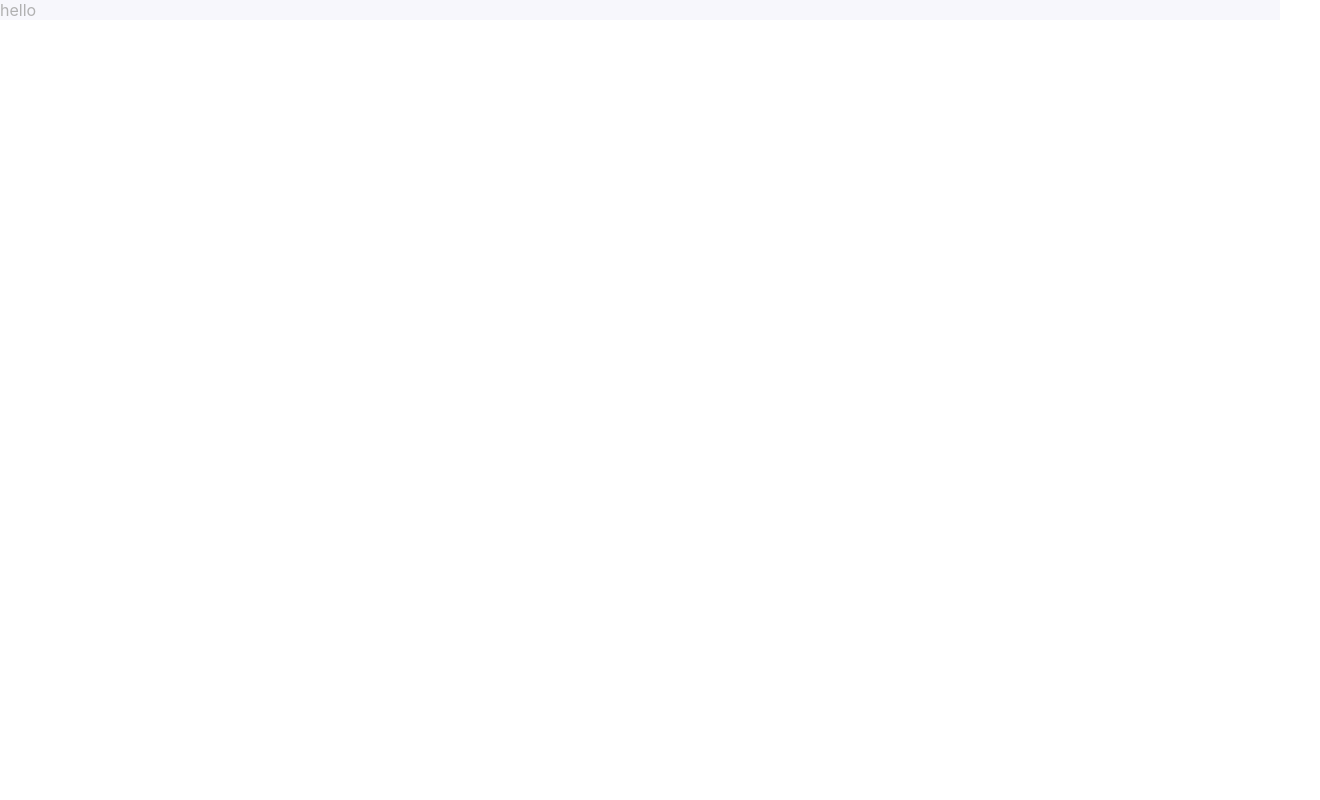
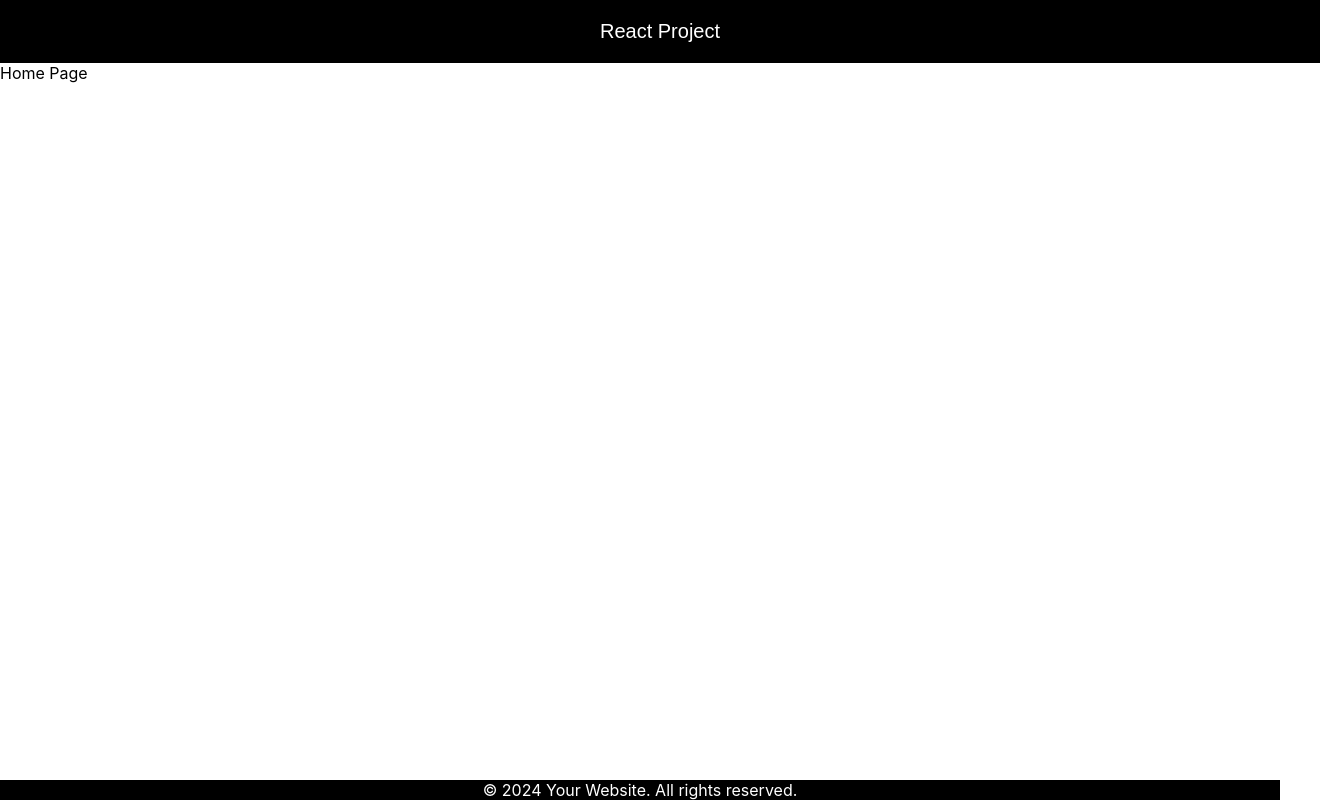
Before and after one commit to venkatgandharv/ReactProject, a React (Create React App) app: page / in a window 1280 px wide. Shown: the whole page, 1320 px wide, since content can reach past the window. Built offline with nearby package versions, Linux system fonts and the light colour scheme.

Commit message:
New changes

```diff
--- a/src/App.js
+++ b/src/App.js
@@ -1,13 +1,17 @@
-import { LoginPage } from './components/LoginPage';
+import React from "react";
+import Header from "./Header";
+import Footer from "./Footer";
+import HomePage from "./components/HomePage";
+// import LoginPage from "./components/LoginPage";
 
 function App() {
+  // You can implement routing logic to switch between login and home pages
   return (
     <div>
-      <header/>
-      <app>
-        <LoginPage/>
-      </app>
-      <footer/>
+      <Header />
+      <HomePage/>
+      {/* or <HomePage /> based on your logic */}
+      <Footer />
     </div>
   );
 }
--- a/src/Footer.js
+++ b/src/Footer.js
@@ -1,12 +1,13 @@
-import React from 'react';
-import "./header.css"
+import React from "react";
+import "./footer.css";
 
 const Footer = () => {
   return (
-    <footer>
-      <p>&copy; 2024 Your Website. All rights reserved.</p>
-      {/* Add other footer content as needed */}
-    </footer>
+    <div>
+      <div className="footer">
+        &copy; 2024 Your Website. All rights reserved.
+      </div>
+    </div>
   );
 };
 
--- a/src/Header.js
+++ b/src/Header.js
@@ -1,12 +1,11 @@
-import React from 'react';
-import "./header.css"
+import React from "react";
+import "./header.css";
 
 const Header = () => {
   return (
-    <header>
-      <h1>Your Website Header</h1>
-      {/* Add other header content as needed */}
-    </header>
+    <div className="header">
+      <div> React Project </div>
+    </div>
   );
 };
 
--- a/src/components/HomePage.js
+++ b/src/components/HomePage.js
@@ -1,11 +1,6 @@
-import React from 'react'
+import React from "react";
 
-export function HomePage(props) {
-
-
-    return (
-        <>
-            Home Page
-        </>
-    )
+function HomePage(props) {
+  return <div className="homePage">Home Page</div>;
 }
+export default HomePage
--- a/src/components/LoginPage.js
+++ b/src/components/LoginPage.js
@@ -1,12 +1,43 @@
-import React from 'react'
-import '../styles/loginPage.css'
+import React, { useState } from "react";
+import { useNavigate } from "react-router-dom";
 
-export function LoginPage(props) {
+const LoginPage = () => {
+  const [email, setEmail] = useState("");
+  const [password, setPassword] = useState("");
+  const navigate = useNavigate();
 
+  const handleSubmit = () => {
+    // You can add authentication logic here
+    // For now, just log the credentials and navigate to the home page
+    console.log("Email:", email);
+    console.log("Password:", password);
 
-    return (
-        <div className='bg'>
-            hello
-        </div>
-    )
-}
+    // Redirect to the home page
+    navigate("/homePage");
+  };
+
+  return (
+    <div>
+      <h2>Login Page</h2>
+      <form onSubmit={(e) => e.preventDefault()}>
+        <label>Email:</label>
+        <input
+          type="email"
+          value={email}
+          onChange={(e) => setEmail(e.target.value)}
+        />
+
+        <label>Password:</label>
+        <input
+          type="password"
+          value={password}
+          onChange={(e) => setPassword(e.target.value)}
+        />
+
+        <button onClick={handleSubmit}>Submit</button>
+      </form>
+    </div>
+  );
+};
+
+export default LoginPage;
--- a/src/footer.css
+++ b/src/footer.css
@@ -1,10 +1,9 @@
-footer {
-    background-color: #333;
-    color: #fff;
-    padding: 10px;
-    text-align: center;
-  }
-
-  p {
-    margin: 0;
-  }
+.footer {
+  position: absolute;
+  bottom: 0px;
+  left: 0;
+  width: 100%;
+  text-align: center;
+  color: white;
+  background-color: black;
+}
--- a/src/header.css
+++ b/src/header.css
@@ -1,10 +1,10 @@
-header {
-    background-color: #333;
-    color: #fff;
-    padding: 10px;
-    text-align: center;
-  }
-
-  h1 {
-    margin: 0;
-  }
+.header {
+  position: relative;
+  padding: 20px;
+  width: 100%;
+  text-align: center;
+  color: rgb(255, 255, 255);
+  background-color: rgb(0, 0, 0);
+  font-size: 20px;
+  font-family: Arial;
+}
--- /dev/null
+++ b/src/styles/homePage.css
@@ -0,0 +1,6 @@
+.homePage {
+  color: #1818e8;
+  position: relative;
+  display: flex;
+  flex-direction: column;
+}
--- a/src/styles/loginPage.css
+++ b/src/styles/loginPage.css
@@ -1,6 +1,8 @@
-.bg {
-background-color: #e5e5f7;
-opacity: 0.3;
-background-image: radial-gradient(#5d5e6b 0.5px, #e5e5f7 0.5px);
-background-size: 1000px 1000px;
+.loginPage {
+  background-color: #e5e5f7;
+  opacity: 0.3;
+  background-image: radial-gradient(#5d5e6b 0.5px, #e5e5f7 0.5px);
+  background-size: 1000px 1000px;
+  display:flex;
+
 }
```
